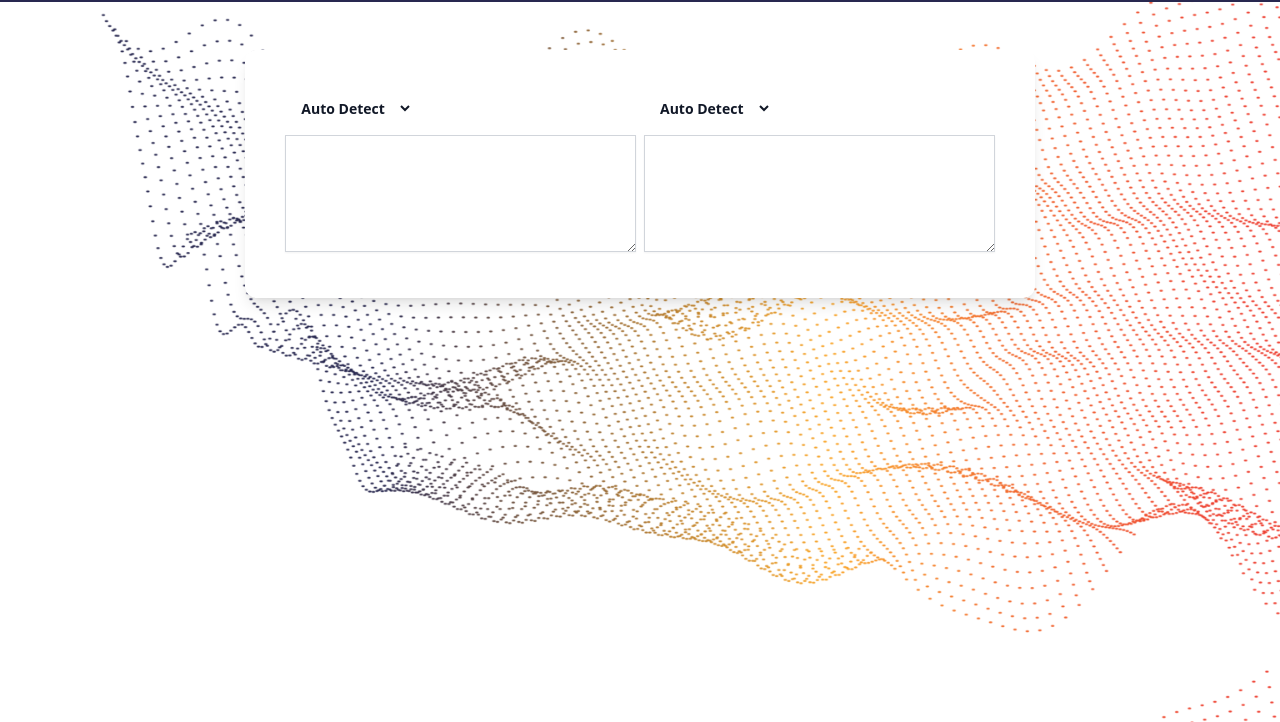
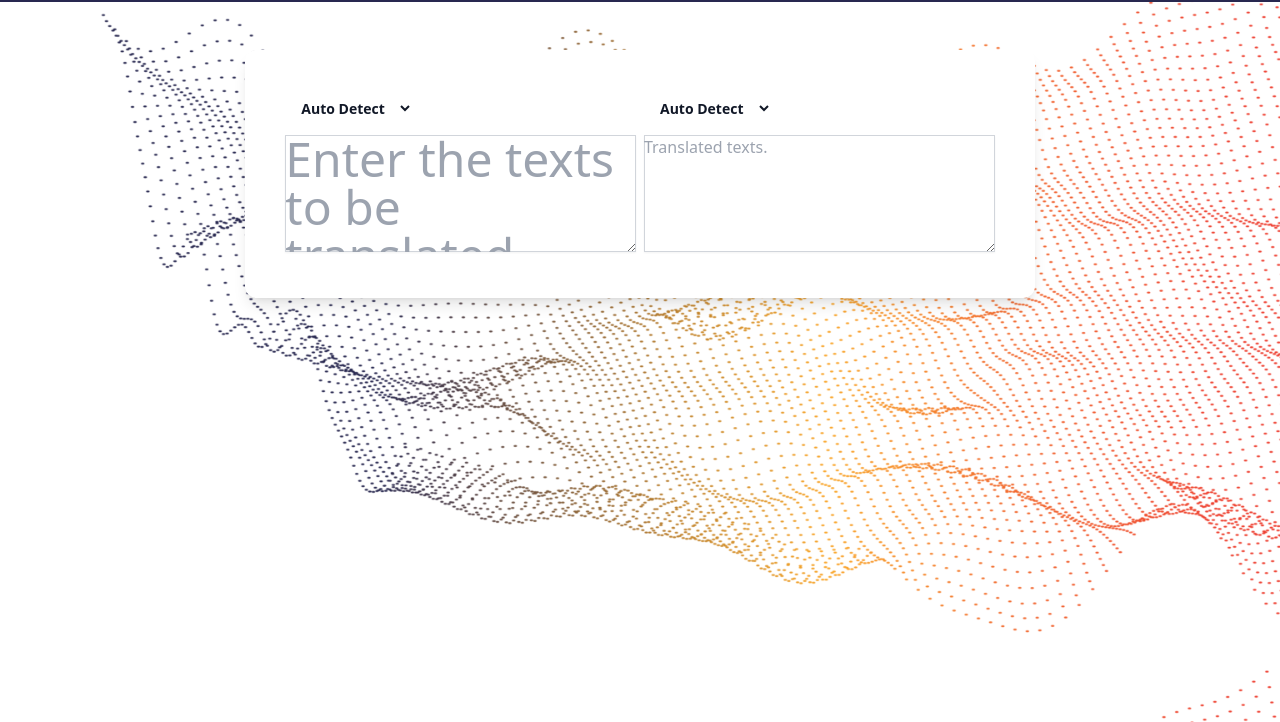
Before and after one commit to SunbirdAI/sunbird-ai-api-experimental, a website: page app/front_end/home.html in a window 1280 px wide. Shown: the part 78-800 px from the top of the page. Drawn offline with Linux system fonts and the light colour scheme.

Commit message:
Putting a placeholder

```diff
--- a/app/front_end/home.html
+++ b/app/front_end/home.html
@@ -41,10 +41,10 @@
                 </select>
             </div>
             <div class="col1 ">
-                <textarea class="w-full aspect-[3/1] shadow-sm ring-1 ring-inset ring-gray-300"></textarea>
+                <textarea class="w-full aspect-[3/1] shadow-sm ring-1 ring-inset ring-gray-300 lg:placeholder:text-5xl placeholder:font-thin" placeholder="Enter the texts to be translated"></textarea>
             </div>
             <div class="col1  ">
-                <textarea class="w-full aspect-[3/1] shadow-sm ring-1 ring-inset ring-gray-300"></textarea>
+                <textarea class="w-full aspect-[3/1] shadow-sm ring-1 ring-inset ring-gray-300" placeholder="Translated texts."></textarea>
             </div>
         </div>
     </main>
```
Also changed, not shown: app/front_end/output.css.
